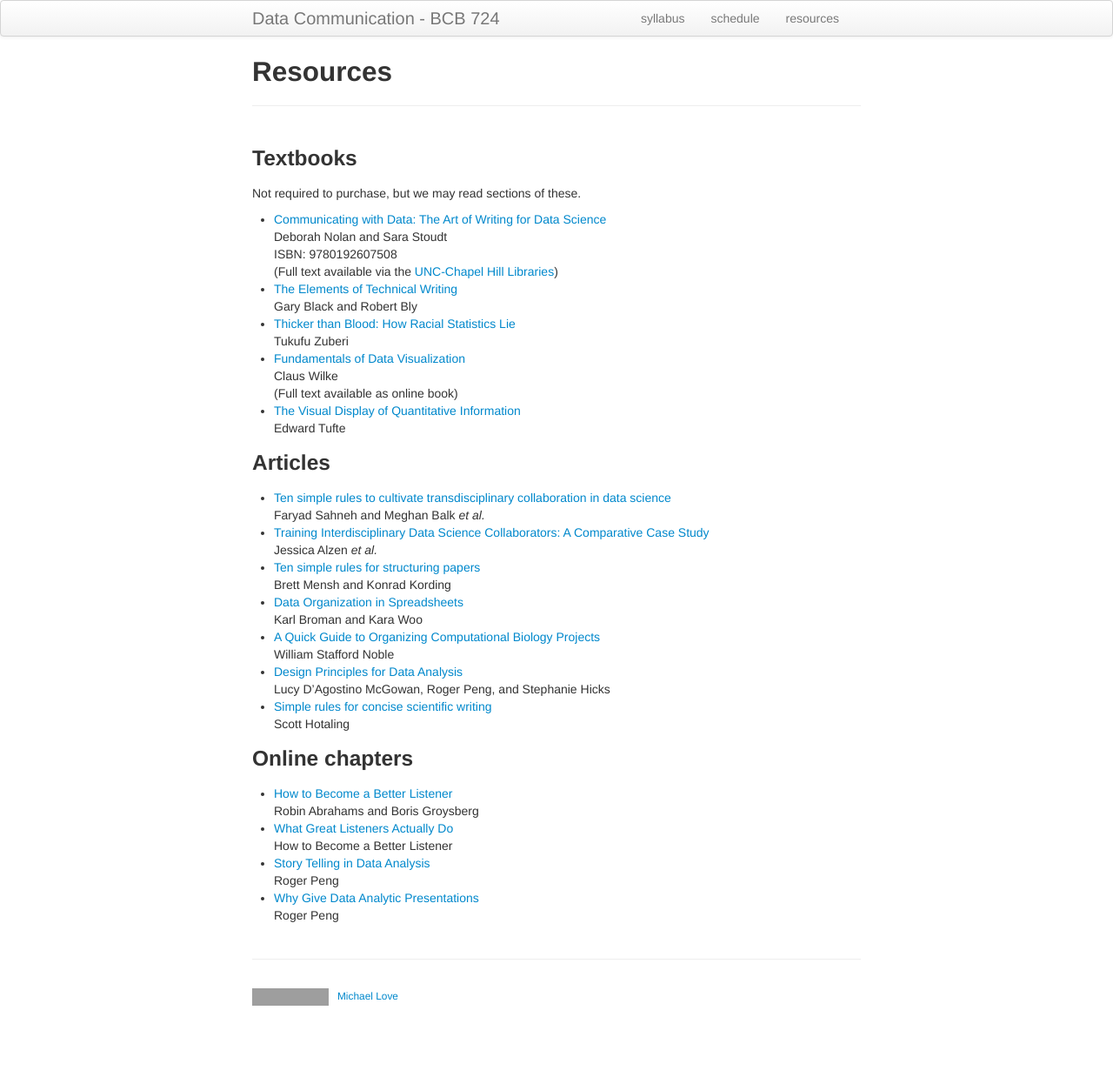
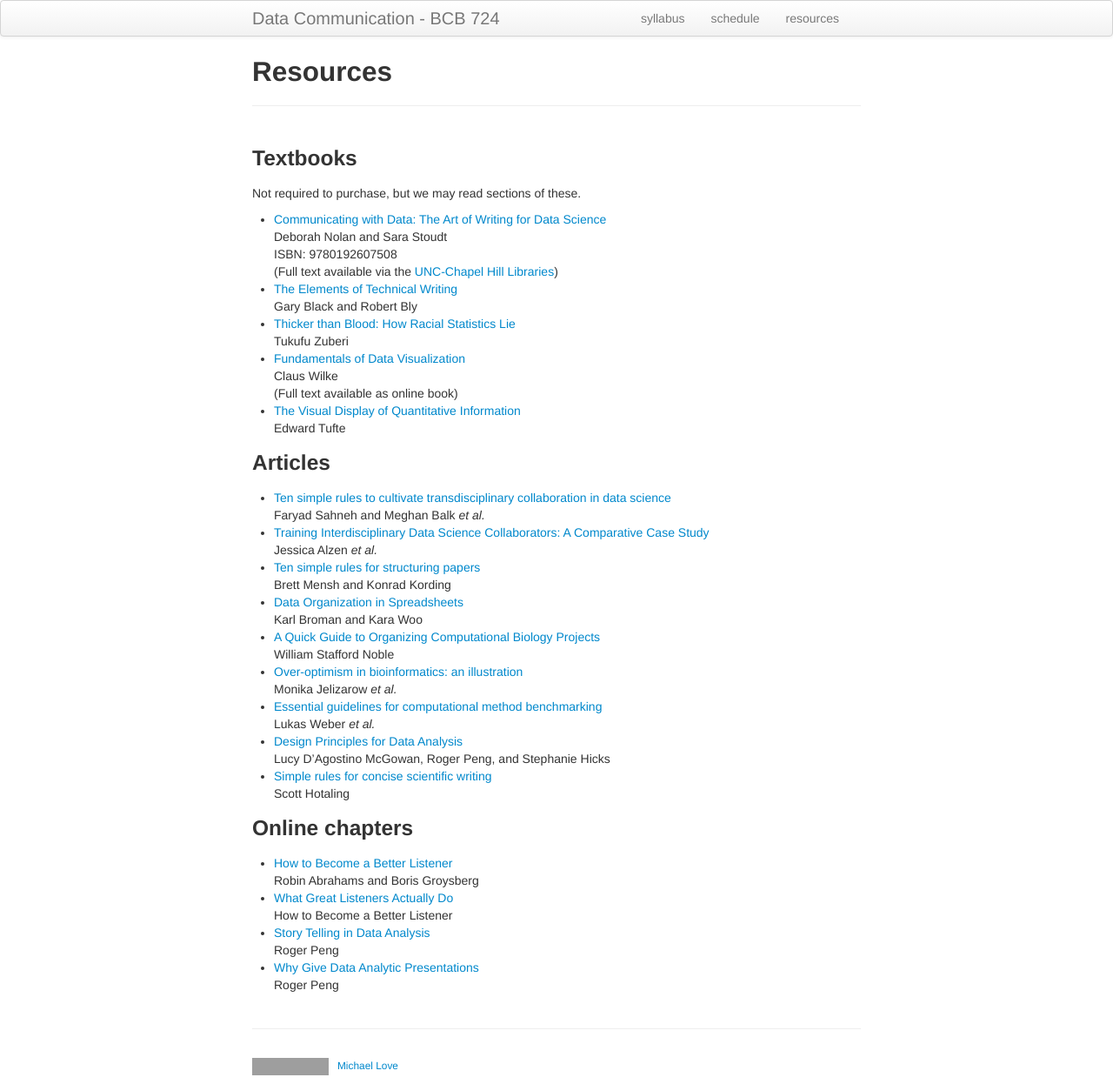
Before and after one commit to biodatascience/datacomm, a Jekyll site: the page built from resources.md, in a window 1280 px wide. Shown: the whole page at 87% size. Built offline with Jekyll 4.4.1, drawn with Linux system fonts in a browser that asks for light colours; before the commit the page ends 1166 px from its top, so only the background shows below that; grey boxes are pictures that could not be loaded.

Commit message:
adding over optimization

```diff
--- a/resources.md
+++ b/resources.md
@@ -33,6 +33,10 @@ Not required to purchase, but we may read sections of these.
   Karl Broman and Kara Woo
 * [A Quick Guide to Organizing Computational Biology Projects](https://doi.org/:10.1371/journal.pcbi.1000424) <br/>
   William Stafford Noble
+* [Over-optimism in bioinformatics: an illustration](https://doi.org/10.1093/bioinformatics/btq323) <br/>
+  Monika Jelizarow *et al.*
+* [Essential guidelines for computational method benchmarking](https://doi.org/10.1186/s13059-019-1738-8) <br/>
+  Lukas Weber *et al.*
 * [Design Principles for Data Analysis](https://doi.org/10.1080/10618600.2022.2104290) <br/>
   Lucy D’Agostino McGowan, Roger Peng, and Stephanie Hicks
 * [Simple rules for concise scientific writing](https://doi.org/10.1002/lol2.10165) <br/>
```
Also changed, not shown: schedule.md (+1 -1 lines).
